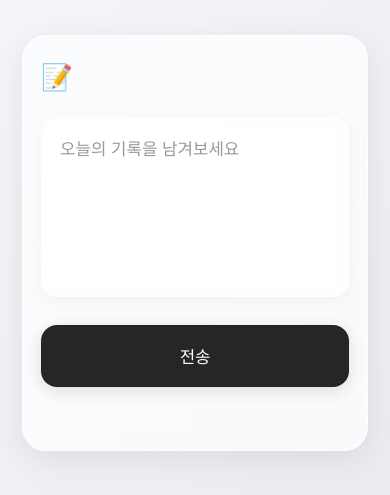
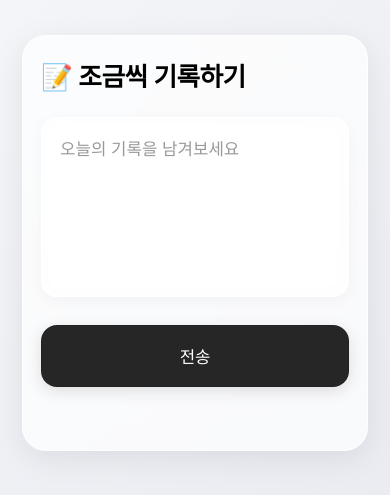
Before and after one commit to eungyeong-julie/notion-notes, a website: page public/index.html in a window 390 px wide. Shown: the part 187-682 px from the top of the page. Drawn offline with Linux system fonts and the light colour scheme.

```diff
--- a/public/index.html
+++ b/public/index.html
@@ -8,7 +8,7 @@
 </head>
 <body>
   <div class="container">
-    <h1>📝</h1>
+    <h1>📝 조금씩 기록하기</h1>
 
     <!-- form 삭제 → div로 감싸기 -->
     <div id="note-box">
```
